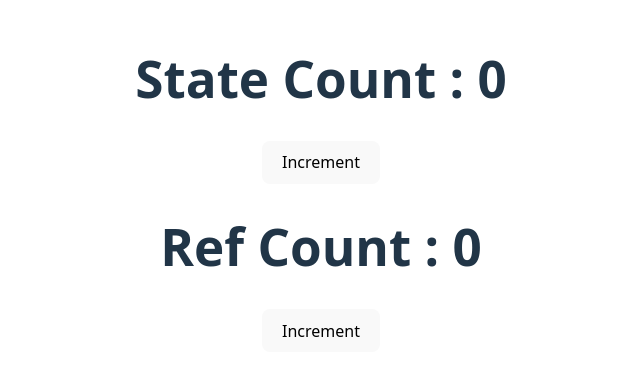
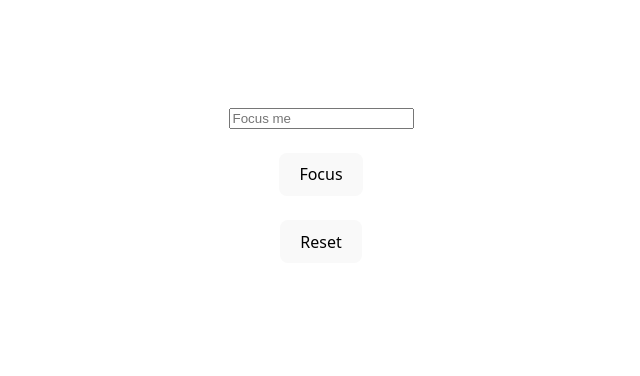
Before and after one commit to CodeHarsh108/useRef-hook, a React (Vite) app: page / in a window 1280 px wide. Shown: the part 216-592 px from the top of the page, without its empty margins (319-959 px from the left). Built offline with nearby package versions, Linux system fonts and the light colour scheme.

Commit message:
Using useRef with HTML Elements

```diff
--- a/src/App.jsx
+++ b/src/App.jsx
@@ -2,28 +2,43 @@ import React, { useRef, useState } from 'react'
 import './App.css'
 
 function App() {
-  const [stateCount, setStateCount] = useState(0);
-  const refCount = useRef(0);
+  // Number One
+  // const [stateCount, setStateCount] = useState(0);
+  // const refCount = useRef(0);
+  // const increment = () => {
+  //   setStateCount(stateCount + 1);
+  // }
+  // const incrementref = () => {
+  //   refCount.current += 1;
+  //   console.log(`Ref Count: ${refCount.current}`);
+  // }
 
-
-  const increment = () => {
-    setStateCount(stateCount + 1);
+  const inputRef = useRef(null);
+  const focusInput = () => {
+    inputRef.current.focus();
+    inputRef.current.style.backgroundColor = 'green';
   }
-
-
-  const incrementref = () => {
-    refCount.current += 1;
-    console.log(`Ref Count: ${refCount.current}`);
+  const resetFocus = () => {
+    inputRef.current.blur();
+    inputRef.current.style.backgroundColor = 'white';
   }
 
 
   return (
     <div>
-      <h1>State Count : {stateCount}</h1>
+      {/* <h1>State Count : {stateCount}</h1>
       <button onClick={increment}>Increment</button>
+      <h1>Ref Count : {refCount.current}</h1>
+      <button onClick={incrementref}>Increment</button> */}
 
-      <h1>Ref Count : {refCount.current}</h1>
-      <button onClick={incrementref}>Increment</button>
+      <input type="text" placeholder='Focus me' ref={inputRef}/>
+      <br />
+      <br />
+      <button onClick={focusInput}>Focus</button>
+      <br />
+      <br />
+      <button onClick={resetFocus}>Reset</button>
+
     </div>
   )
 }
```
